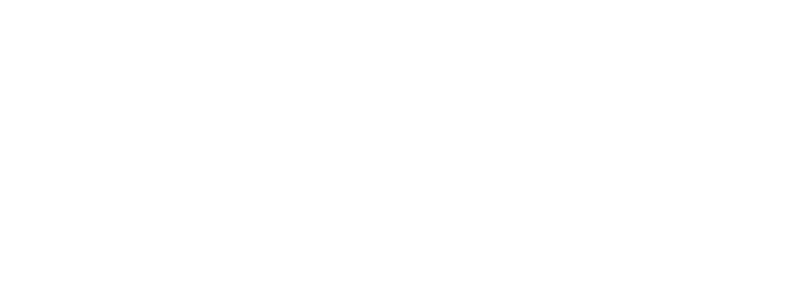
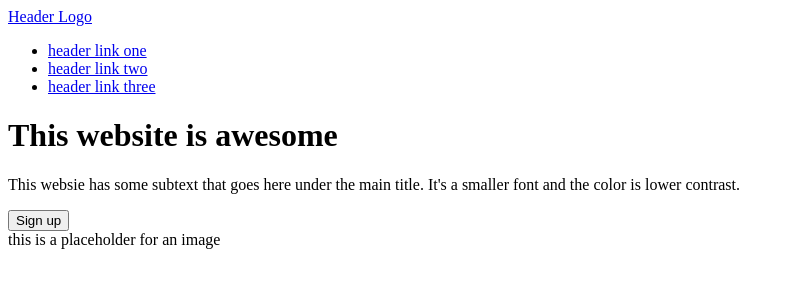
Before and after one commit to AlvarX4z/odin-landing-page, a plain HTML site: page index.html in a window 1280 px wide. Shown: the whole page, without its empty margins (0-794 px from the left). Drawn offline with Linux system fonts and the light colour scheme.

Commit message:
Add Hero section

```diff
--- a/index.html
+++ b/index.html
@@ -5,5 +5,39 @@
     <meta name="viewport" content="width=device-width, initial-scale=1.0" />
     <title>Landing Page Project</title>
   </head>
-  <body></body>
+  <body>
+    <header>
+      <nav>
+        <a href="index.html" target="_blank" rel="noreferrer">Header Logo</a>
+        <ul>
+          <li>
+            <a href="index.html" target="_blank" rel="noreferrer"
+              >header link one</a
+            >
+          </li>
+          <li>
+            <a href="index.html" target="_blank" rel="noreferrer"
+              >header link two</a
+            >
+          </li>
+          <li>
+            <a href="index.html" target="_blank" rel="noreferrer"
+              >header link three</a
+            >
+          </li>
+        </ul>
+      </nav>
+      <div class="hero">
+        <div id="hero-description">
+          <h1>This website is awesome</h1>
+          <p>
+            This websie has some subtext that goes here under the main title.
+            It's a smaller font and the color is lower contrast.
+          </p>
+          <button type="button">Sign up</button>
+        </div>
+        <div class="hero-image">this is a placeholder for an image</div>
+      </div>
+    </header>
+  </body>
 </html>
```
